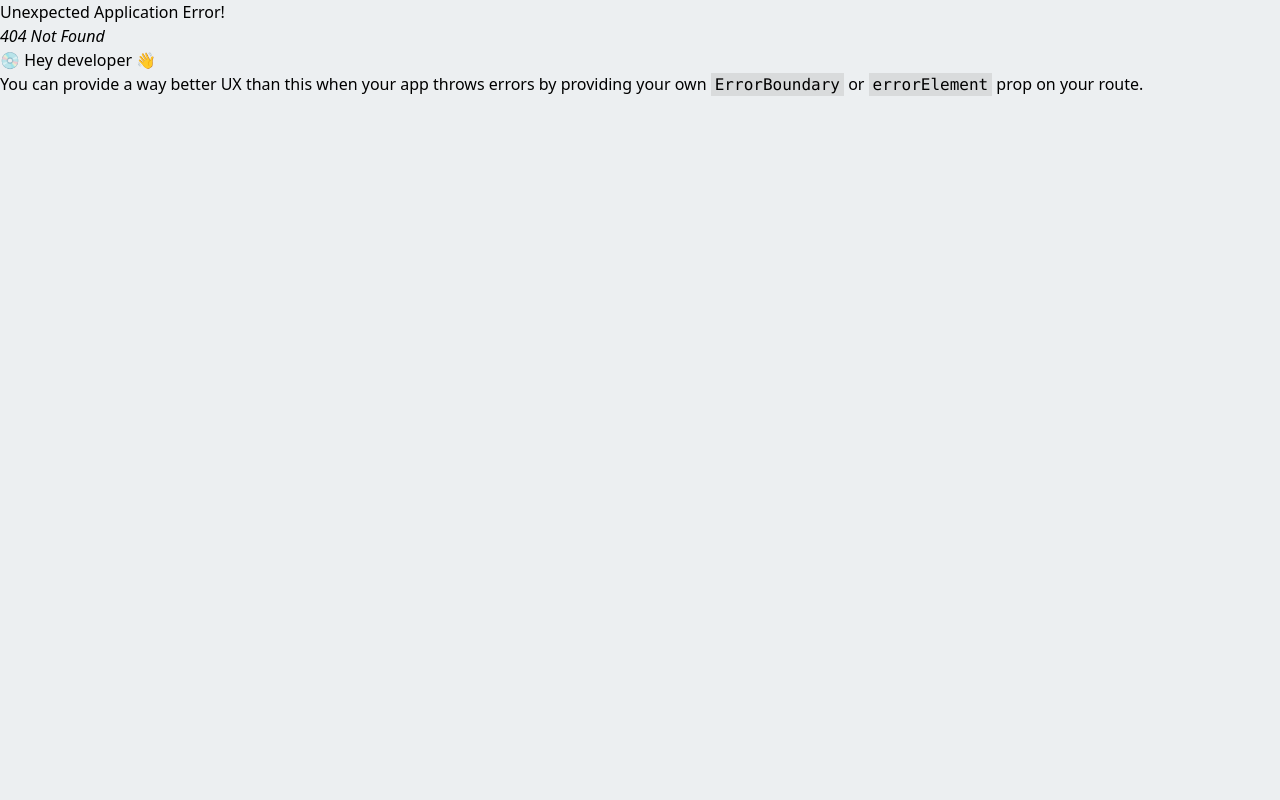
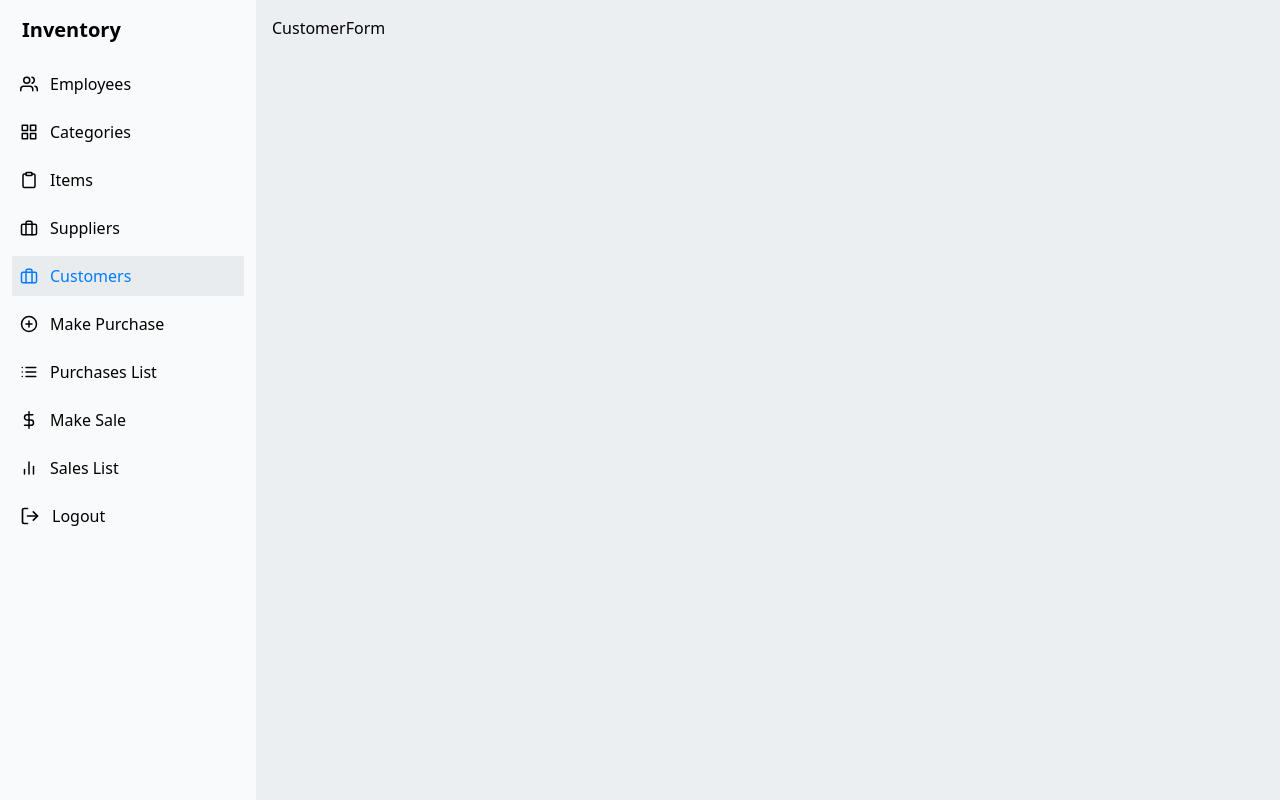
Before and after one commit to 313shazid313/spring-boot-inventory, a React (Vite) app in the folder frontend/: page /dashboard/customers/customer-form in a window 1280 px wide. Before the commit this address had no page. Built offline with nearby package versions, Linux system fonts and the light colour scheme.

Commit message:
feature added

```diff
--- a/frontend/src/AdminNav.jsx
+++ b/frontend/src/AdminNav.jsx
@@ -116,6 +116,15 @@ const AdminNav = () => {
                 <span className="ms-3">Suppliers</span>
               </NavLink>
             </li>
+            <li>
+              <NavLink
+                to="/dashboard/customers"
+                className="flex items-center p-2"
+              >
+                <FiBriefcase className="text-lg" />
+                <span className="ms-3">Customers</span>
+              </NavLink>
+            </li>
 
             <li>
               <NavLink
--- /dev/null
+++ b/frontend/src/pages/customers/CustomerForm.jsx
@@ -0,0 +1,8 @@
+
+const CustomerForm = () => {
+  return (
+    <div>CustomerForm</div>
+  )
+}
+
+export default CustomerForm
--- /dev/null
+++ b/frontend/src/pages/customers/CustomersList.jsx
@@ -0,0 +1,9 @@
+
+
+const CustomersList = () => {
+  return (
+    <div>CustomersList</div>
+  )
+}
+
+export default CustomersList
--- /dev/null
+++ b/frontend/src/pages/customers/CustomersUpdate.jsx
@@ -0,0 +1,9 @@
+
+
+const CustomersUpdate = () => {
+  return (
+    <div>CustomersUpdate</div>
+  )
+}
+
+export default CustomersUpdate
--- a/frontend/src/pages/sale/MakeSell.jsx
+++ b/frontend/src/pages/sale/MakeSell.jsx
@@ -4,8 +4,11 @@ import {
   useGetCustomersQuery,
   useGetItemsQuery,
 } from "../../redux/rtk/all-requests";
+import { useNavigate } from "react-router-dom";
+import toast from "react-hot-toast";
 
 const MakeSell = () => {
+  const navigate = useNavigate();
   const { data: customers = [] } = useGetCustomersQuery();
   const { data: items = [] } = useGetItemsQuery();
   const [makeSale, { isLoading }] = useMakeSaleMutation();
@@ -41,8 +44,10 @@ const MakeSell = () => {
     };
 
     try {
+      console.log(payload);
       await makeSale(payload).unwrap();
-      alert("Sale created successfully!");
+      toast.success("Sale created successfully");
+      navigate("/dashboard/get-sales");
       setCustomerId("");
       setSaleItems([{ itemId: "", quantity: 1 }]);
     } catch (err) {
```
Also changed, not shown: frontend/src/routes.jsx (+9 -0 lines), frontend/src/redux/rtk/all-requests.js, 1 other file (tests, documents, lock files or other folders).
